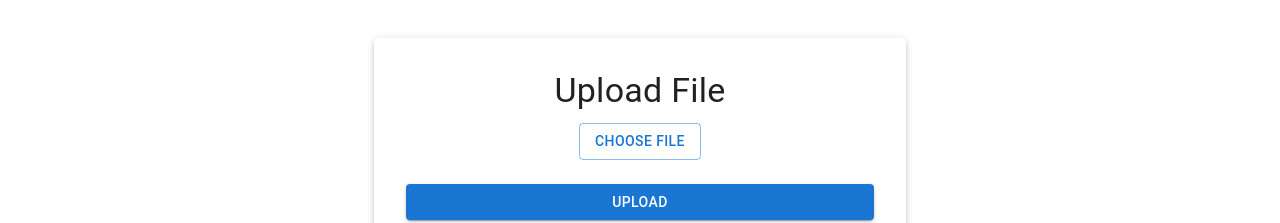
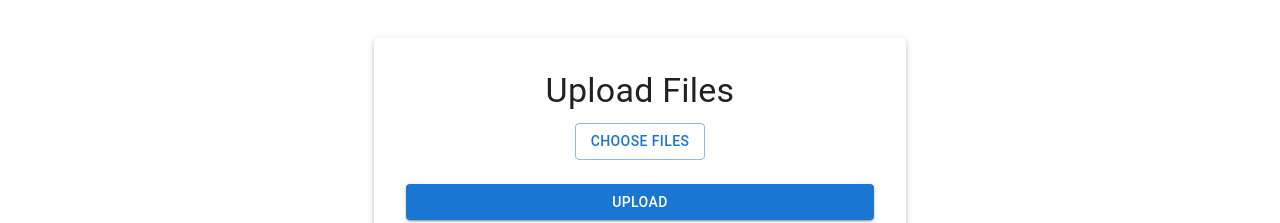
Before and after one commit to dmtryii/teledrive, a React (Create React App) app in the folder frontend/app/: page /upload in a window 1280 px wide. Shown: the part 263-486 px from the top of the page. Built offline with nearby package versions, Linux system fonts and the light colour scheme; sample sign-in values are in the browser's storage.

Commit message:
Added the ability to upload multiple files at the same time

```diff
--- a/frontend/app/src/components/forms/FileUploadForm.jsx
+++ b/frontend/app/src/components/forms/FileUploadForm.jsx
@@ -1,6 +1,6 @@
 import { Button, Typography, Box, CircularProgress } from '@mui/material';
 
-const FileUploadForm = ({ handleFileChange, file, handleSubmit, loading }) => (
+const FileUploadForm = ({ handleFileChange, files, handleSubmit, loading }) => (
   <form onSubmit={handleSubmit}>
     <Box mb={3} display="flex" justifyContent="center" alignItems="center">
       <input
@@ -8,17 +8,22 @@ const FileUploadForm = ({ handleFileChange, file, handleSubmit, loading }) => (
         id="file-upload"
         onChange={handleFileChange}
         accept="*/*"
+        multiple
         style={{ display: 'none' }}
       />
       <label htmlFor="file-upload">
         <Button variant="outlined" component="span">
-          Choose File
+          Choose Files
         </Button>
       </label>
-      {file && (
-        <Typography variant="body1" color="textPrimary" ml={2}>
-          {file.name}
-        </Typography>
+      {files.length > 0 && (
+        <Box ml={2}>
+          {files.map((file, index) => (
+            <Typography key={index} variant="body1" color="textPrimary">
+              {file.name}
+            </Typography>
+          ))}
+        </Box>
       )}
     </Box>
     {loading ? (
--- a/frontend/app/src/pages/UploadPage.jsx
+++ b/frontend/app/src/pages/UploadPage.jsx
@@ -1,26 +1,28 @@
 import React, { useState } from 'react';
-import { Typography, Box, Card, CardContent} from '@mui/material';
+import { Typography, Box, Card, CardContent } from '@mui/material';
 import axiosInstance from '../config/axiosConfig';
 import FileUploadForm from '../components/forms/FileUploadForm';
 
 const UploadPage = () => {
-  const [file, setFile] = useState(null);
+  const [files, setFiles] = useState([]);
   const [message, setMessage] = useState('');
   const [loading, setLoading] = useState(false);
 
   const handleFileChange = (event) => {
-    setFile(event.target.files[0]);
+    setFiles(Array.from(event.target.files));
   };
 
   const handleSubmit = async (event) => {
     event.preventDefault();
-    if (!file) {
-      setMessage('Please select a file to upload.');
+    if (files.length === 0) {
+      setMessage('Please select files to upload.');
       return;
     }
 
     const formData = new FormData();
-    formData.append('file', file);
+    files.forEach((file) => {
+      formData.append('files', file);
+    });
 
     setLoading(true);
 
@@ -49,11 +51,11 @@ const UploadPage = () => {
       <Card sx={{ maxWidth: 500, width: '100%', p: 2, boxShadow: 3 }}>
         <CardContent>
           <Typography variant="h4" component="h1" gutterBottom>
-            Upload File
+            Upload Files
           </Typography>
           <FileUploadForm
             handleFileChange={handleFileChange}
-            file={file}
+            files={files}
             handleSubmit={handleSubmit}
             loading={loading}
           />
```
